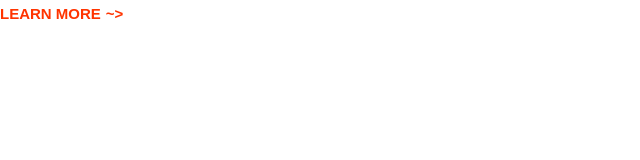
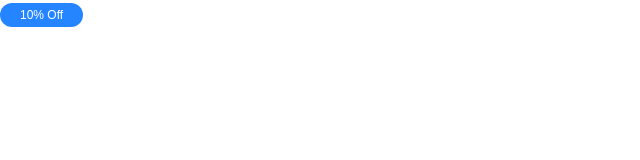
Before and after one commit to im-rahman1/moshifyClone, a plain HTML site: page index.html in a window 1280 px wide. Shown: the whole page, without its empty margins (0-640 px from the left). Drawn offline with Linux system fonts and the light colour scheme; a web font is replaced by a local one.

Commit message:
define styles for the badges

```diff
--- a/css/styles.css
+++ b/css/styles.css
@@ -101,3 +101,36 @@ a {
     font-size: 1.5rem;
   }
 }
+
+/* Badges */
+.badge {
+  border-radius: 20px;
+  font-size: 2rem;
+  font-weight: normal;
+  padding: 0.5rem 2rem;
+  white-space: nowrap;
+}
+
+.badge--primary {
+  background: var(--color-primary);
+  color: #fff;
+}
+
+.badge--secondary {
+  background: var(--color-secondary);
+  color: #fff;
+}
+
+.badge--small {
+  font-size: 1.6rem;
+}
+
+@media screen and (min-width: 1024px) {
+  .badge {
+    font-size: 1.5rem;
+  }
+
+  .badge--small {
+    font-size: 1.2rem;
+  }
+}
--- a/index.html
+++ b/index.html
@@ -9,6 +9,6 @@
     <link rel="stylesheet" href="css\styles.css" />
   </head>
   <body>
-    <a href="#" class="link-arrow">Learn More</a>
+    <span class="badge badge--primary badge--small">10% Off</span>
   </body>
 </html>
```
Also changed, not shown: components/badges.html (added, +4 -0 lines).
